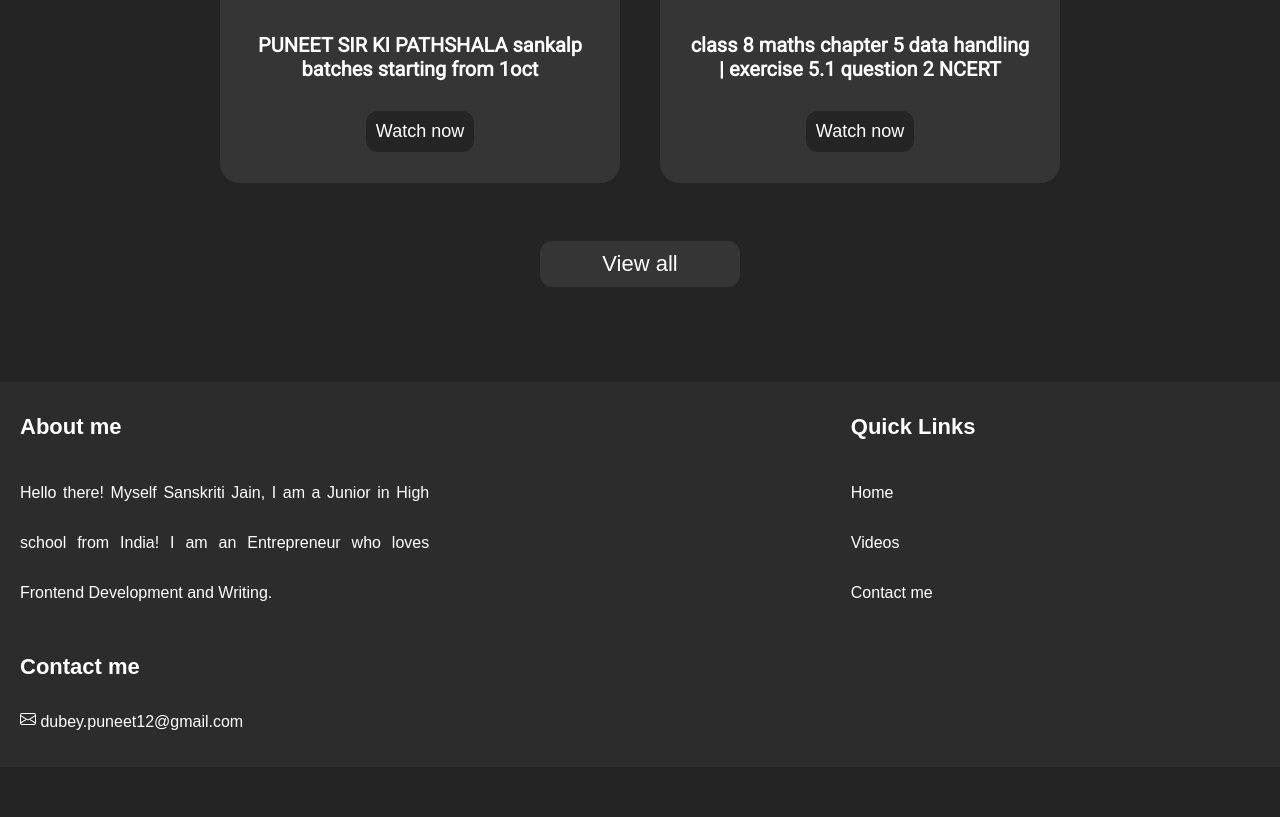
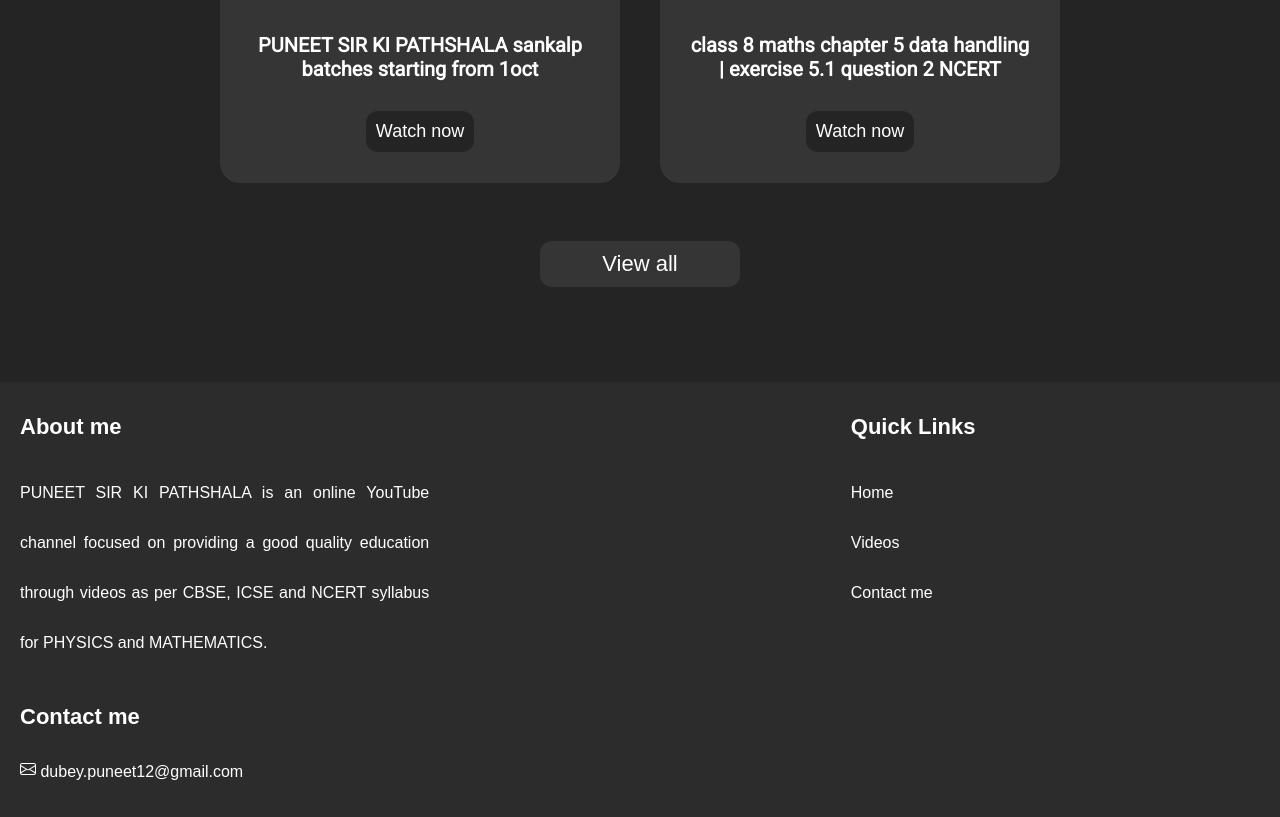
Before and after one commit to PuneetsirkiPathshala/pskp, a plain HTML site: page videos.html in a window 1280 px wide. Shown: the part 1561-2378 px from the top of the page. Before the commit the page ends 2328 px from the top, so only its background shows below. Drawn offline with Linux system fonts and the light colour scheme; grey boxes are pictures that could not be loaded.

Commit message:
Update videos.html

```diff
--- a/videos.html
+++ b/videos.html
@@ -181,9 +181,9 @@
             <div class="left box">
                 <div class="upper">
                     <div class="topic">About me</div>
-                    <p>Hello there! Myself Sanskriti Jain, I am a Junior in High school from India!
-
-                        I am an Entrepreneur who loves Frontend Development and Writing.</p>
+                    <p>PUNEET SIR KI PATHSHALA is an online YouTube channel focused on providing a good quality
+                            education through videos as per CBSE, ICSE and   NCERT syllabus for PHYSICS and
+                            MATHEMATICS.</p>
                 </div>
                 <div class="lower">
                     <div class="topic">Contact me</div>
```
